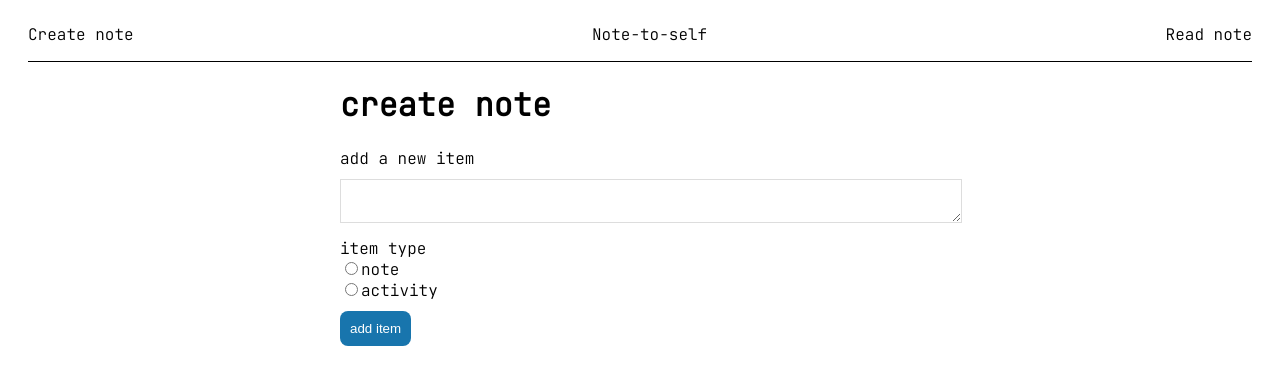
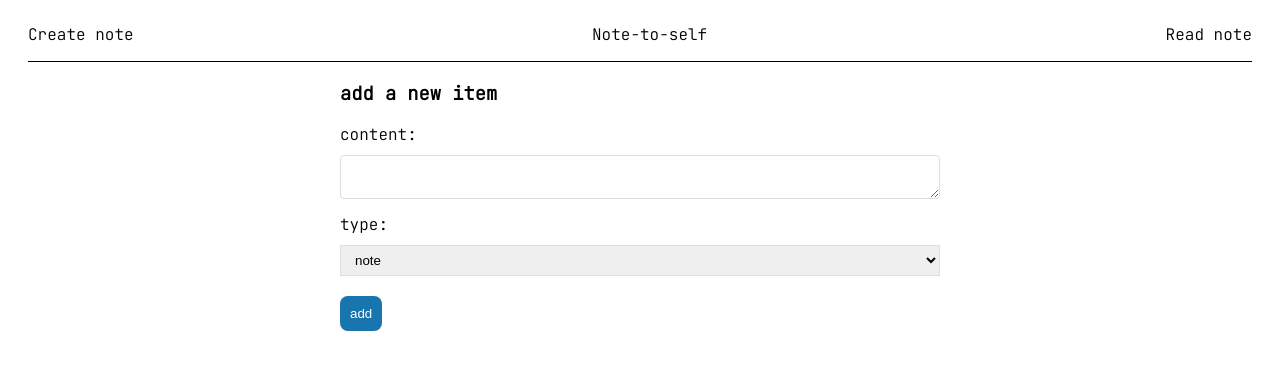
Before and after one commit to hnbnguyen/notes-to-self, a React (Create React App) app in the folder frontend/: page /create in a window 1280 px wide. Shown: the top 384 px of the page. Built offline with nearby package versions, Linux system fonts and the light colour scheme.

Commit message:
add form

```diff
--- /dev/null
+++ b/frontend/src/components/ItemForm.js
@@ -0,0 +1,63 @@
+import { useState } from "react";
+
+const ItemForm = () => {
+    const [ content, setContent ] = useState('')
+    const [ type, setType ] = useState('')
+    const [ error, setError ] = useState(null)
+
+    const handleSubmit = async (e) => {
+        e.preventDefault() // prevent auto refresh of the page
+
+        const item = {content, type}
+
+        const response = await fetch('/api/items', {
+            method: 'POST',
+            body: JSON.stringify(item),
+            headers: {
+                'Content-Type': 'application/json'
+            }
+        })
+
+        const json = await response.json
+
+        if (!response.ok) {
+            setError(json.error)
+        }
+        if (response.ok) {
+            setContent('')
+            setType('')
+            setError(null)
+            console.log('new item added')
+        }
+    }
+
+    return (
+        <div>
+            <form className="create" onSubmit={handleSubmit}>
+                <h3>add a new item</h3>
+
+                <label>content:</label>
+                <textarea
+                    type = "text"
+                    required
+                    onChange={(e) => setContent(e.target.value)}
+                    value={content}
+                />
+
+                <label>type:</label>
+                <select
+                    value={type}
+                    onChange={(e) => setType(e.target.value)}
+                >
+                    <option value="note">note</option>
+                    <option value="action item">action item</option>
+                </select>
+
+                <button>add</button>
+                {error && <div className="error">{error}</div>}
+            </form>
+        </div>
+      );
+}
+
+export default ItemForm;
--- a/frontend/src/index.css
+++ b/frontend/src/index.css
@@ -78,8 +78,51 @@ h1 span span {
 
 /* ALL ITEMS */
 .card {
-  background-color: red;
+  border-color: black;
+  border-style: groove;
   margin: 10px;
   padding: 10px 40px;
   border-radius: 30px;
 }
+
+.card span {
+  position: absolute;
+  top: 20px;
+  right: 20px;
+  cursor: pointer;
+  background-color: #f1f1f1;
+  padding: 6px;
+  border-radius: 50%;
+  color: #333
+}
+
+/* CREATE ITEM */
+label {
+  display: block;
+}
+
+textarea {
+  padding: 10px;
+  margin-top: 10px;
+  margin-bottom: 10px;
+  width: 100%;
+  border: 1px solid #ddd;
+  border-radius: 4px;
+  box-sizing: border-box;
+}
+
+form button {
+  border: 0;
+  color: #fff;
+  padding: 10px;
+  cursor: pointer;
+  border-radius: 4px;
+}
+
+div.error {
+  padding: 10px;
+  background: #ffefef;
+  border: 1px solid;
+  border-radius: 4px;
+  margin: 20px 0;
+}
--- a/frontend/src/pages/Create.js
+++ b/frontend/src/pages/Create.js
@@ -1,4 +1,5 @@
 import { useState } from "react";
+import ItemForm from "../components/ItemForm";
 
 const Create = () => {
     const [content, setContent] = useState('');
@@ -11,36 +12,7 @@ const Create = () => {
 
     return (
         <div className="create">
-            <h1>create note</h1>
-            <form onSubmit={handleSubmit}>
-                <label>add a new item</label>
-                <textarea
-                    type = "text"
-                    required
-                    value = {content}
-                    onChange={(e) => setContent(e.target.value)}
-                />
-                <label>item type</label>
-                <form
-                    value = {type}
-                    onChange={(e) => setType(e.target.value)}
-                >
-                    <label>
-                        <input
-                        type="radio"
-                        value="note"/>
-                        <span>note</span>
-                    </label>
-                    <br />
-                    <label>
-                        <input
-                        type="radio"
-                        value="activity"/>
-                        <span>activity</span>
-                    </label>
-                </form>
-                <button>add item</button>
-            </form>
+            <ItemForm />
         </div>
 
      );
```
